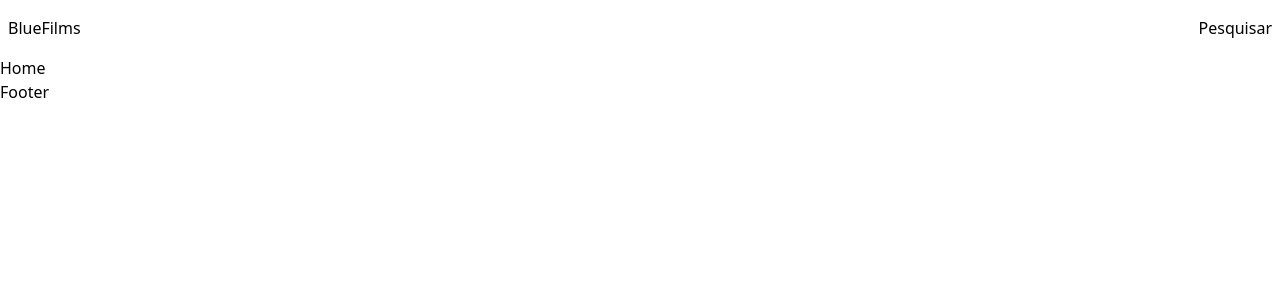
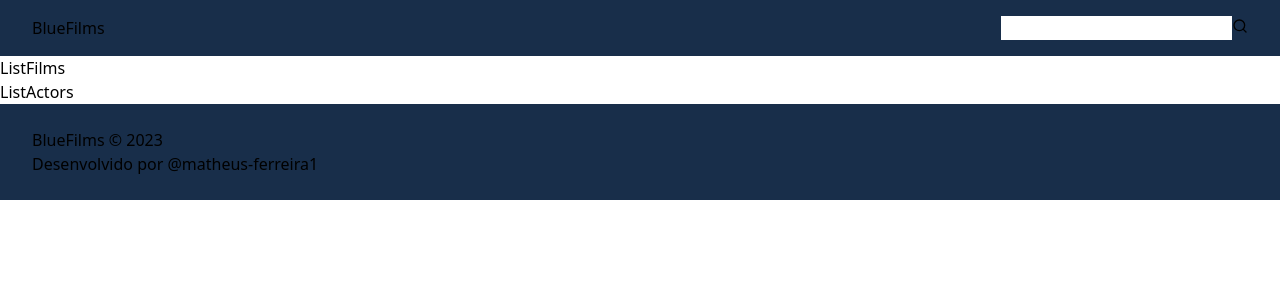
Before and after one commit to matheus-ferreira1/challenge-bluefilm, a React (Vite) app: page /home in a window 1280 px wide. Shown: the top 300 px of the page. Built offline with nearby package versions, Linux system fonts and the light colour scheme; no server answers.

Commit message:
added initial phase of carousel with external lib

```diff
--- a/package.json
+++ b/package.json
@@ -12,6 +12,8 @@
     "axios": "^1.2.4",
     "react": "^18.2.0",
     "react-dom": "^18.2.0",
+    "react-icons": "^4.7.1",
+    "react-responsive-carousel": "^3.2.23",
     "react-router-dom": "^6.7.0"
   },
   "devDependencies": {
--- a/src/components/Banner.tsx
+++ b/src/components/Banner.tsx
@@ -1,7 +1,39 @@
-import React from "react";
+import { FC, useState } from "react";
 
-const Banner = () => {
-  return <div>Banner</div>;
+import { BannerMovieTypes } from "../utils/types";
+
+import { Carousel } from "react-responsive-carousel";
+
+import { BsChevronCompactLeft, BsChevronCompactRight } from "react-icons/bs";
+import "react-responsive-carousel/lib/styles/carousel.min.css"; // requires a loader
+
+interface BannerProps {
+  bannerMovies: BannerMovieTypes[];
+}
+
+const Banner: React.FC<BannerProps> = ({ bannerMovies }) => {
+  const [activeSlide, setActiveSlide] = useState(0);
+
+  return (
+    <Carousel
+      showArrows={true}
+      showThumbs={false}
+      infiniteLoop={true}
+      autoPlay={true}
+      selectedItem={activeSlide}
+      onChange={(index) => setActiveSlide(index)}
+    >
+      {bannerMovies.map((movie, index) => (
+        <div key={index}>
+          <img
+            src={`https://image.tmdb.org/t/p/w500/${movie.backdrop_path}`}
+            alt={movie.title}
+          />
+          <p className="legend">{movie.title}</p>
+        </div>
+      ))}
+    </Carousel>
+  );
 };
 
 export default Banner;
--- a/src/components/Footer.tsx
+++ b/src/components/Footer.tsx
@@ -1,7 +1,12 @@
 import React from "react";
 
 const Footer = () => {
-  return <div>Footer</div>;
+  return (
+    <footer className="bg-[#182e4a] px-8 py-6">
+      <h1>BlueFilms &copy; 2023</h1>
+      <h3>Desenvolvido por @matheus-ferreira1</h3>
+    </footer>
+  );
 };
 
 export default Footer;
--- a/src/components/Header.tsx
+++ b/src/components/Header.tsx
@@ -1,5 +1,6 @@
 import { FC, FormEvent, useState } from "react";
 import { Link, useNavigate } from "react-router-dom";
+import { FiSearch } from "react-icons/fi";
 
 const Header: FC = () => {
   const [searchTerm, setSearchTerm] = useState("");
@@ -11,7 +12,7 @@ const Header: FC = () => {
   };
 
   return (
-    <header className="flex justify-between items-center py-4 px-2">
+    <header className="flex justify-between items-center py-4 px-8 bg-[#182e4a]">
       <Link to="/home">
         <h1>BlueFilms</h1>
       </Link>
@@ -21,7 +22,9 @@ const Header: FC = () => {
           value={searchTerm}
           onChange={(e) => setSearchTerm(e.target.value)}
         />
-        <button type="submit">Pesquisar</button>
+        <button type="submit">
+          <FiSearch />
+        </button>
       </form>
     </header>
   );
--- /dev/null
+++ b/src/components/ListActors.tsx
@@ -0,0 +1,7 @@
+import React from "react";
+
+const ListActors = () => {
+  return <div>ListActors</div>;
+};
+
+export default ListActors;
--- a/src/pages/Home.tsx
+++ b/src/pages/Home.tsx
@@ -2,6 +2,9 @@ import { FC, useEffect, useState } from "react";
 import { AxiosError } from "axios";
 import { ActorTypes, BannerMovieTypes, MovieDataTypes } from "../utils/types";
 import * as Api from "../utils/api";
+import Banner from "../components/Banner";
+import ListFilms from "../components/ListFilms";
+import ListActors from "../components/ListActors";
 
 const Home: FC = () => {
   const [loading, setLoading] = useState(false);
@@ -13,13 +16,10 @@ const Home: FC = () => {
 
   useEffect(() => {
     const fetchData = async () => {
-      setLoading(true);
-
       try {
+        setLoading(true);
         const trendingMovies = await Api.getTrendingMovies();
         setBannerMovies(trendingMovies);
-        console.log(trendingMovies);
-
         const popularMovies = await Api.getPopularMovies();
         setPopularMovies(popularMovies);
         const comingSoonMovies = await Api.getComingSoonMovies();
@@ -37,7 +37,17 @@ const Home: FC = () => {
     fetchData();
   }, []);
 
-  return <div>Home</div>;
+  if (loading) {
+    return <div>Loading...</div>;
+  }
+
+  return (
+    <main>
+      <Banner bannerMovies={bannerMovies} />
+      <ListFilms />
+      <ListActors />
+    </main>
+  );
 };
 
 export default Home;
```
Also changed, not shown: 1 other file (tests, documents, lock files or other folders).
